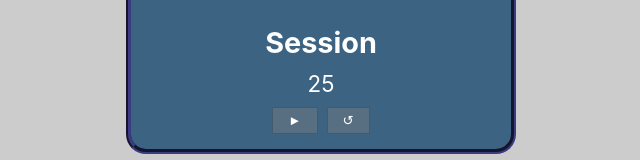
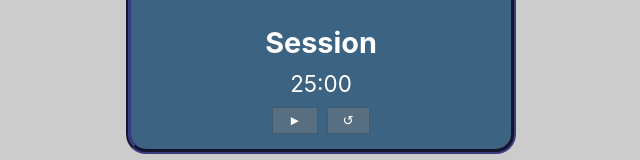
Before and after one commit to mohamudolow/pomodoro-clock, a React (Create React App) app: page / in a window 1280 px wide. Shown: the part 280-440 px from the top of the page, without its empty margins (319-959 px from the left). Built offline with nearby package versions, Linux system fonts and the light colour scheme.

Commit message:
format time in the form of mm:ss with moment

```diff
--- a/src/App.js
+++ b/src/App.js
@@ -1,5 +1,6 @@
 import React from 'react';
 import './App.css';
+import moment from 'moment';
 
 const Header = () => <h1>Pomodoro Clock</h1>;
 
@@ -34,7 +35,7 @@ this.state = {
 breakValue: 5,
 sessionValue: 25,
 mode: 'session',
-time: 25,
+time: 25 * 60 * 1000,
 active: false
 }
 }
@@ -48,7 +49,7 @@ return (
 <SetTimer type="session" value={this.state.sessionValue} />
 </div><br /><br />
 <div>
-<Timer mode={this.state.mode} time={this.state.time} />
+<Timer mode={this.state.mode} time={moment(this.state.time).format('mm:ss')} />
 <Controls active={this.state.active} />
 </div>
 </div>
```
